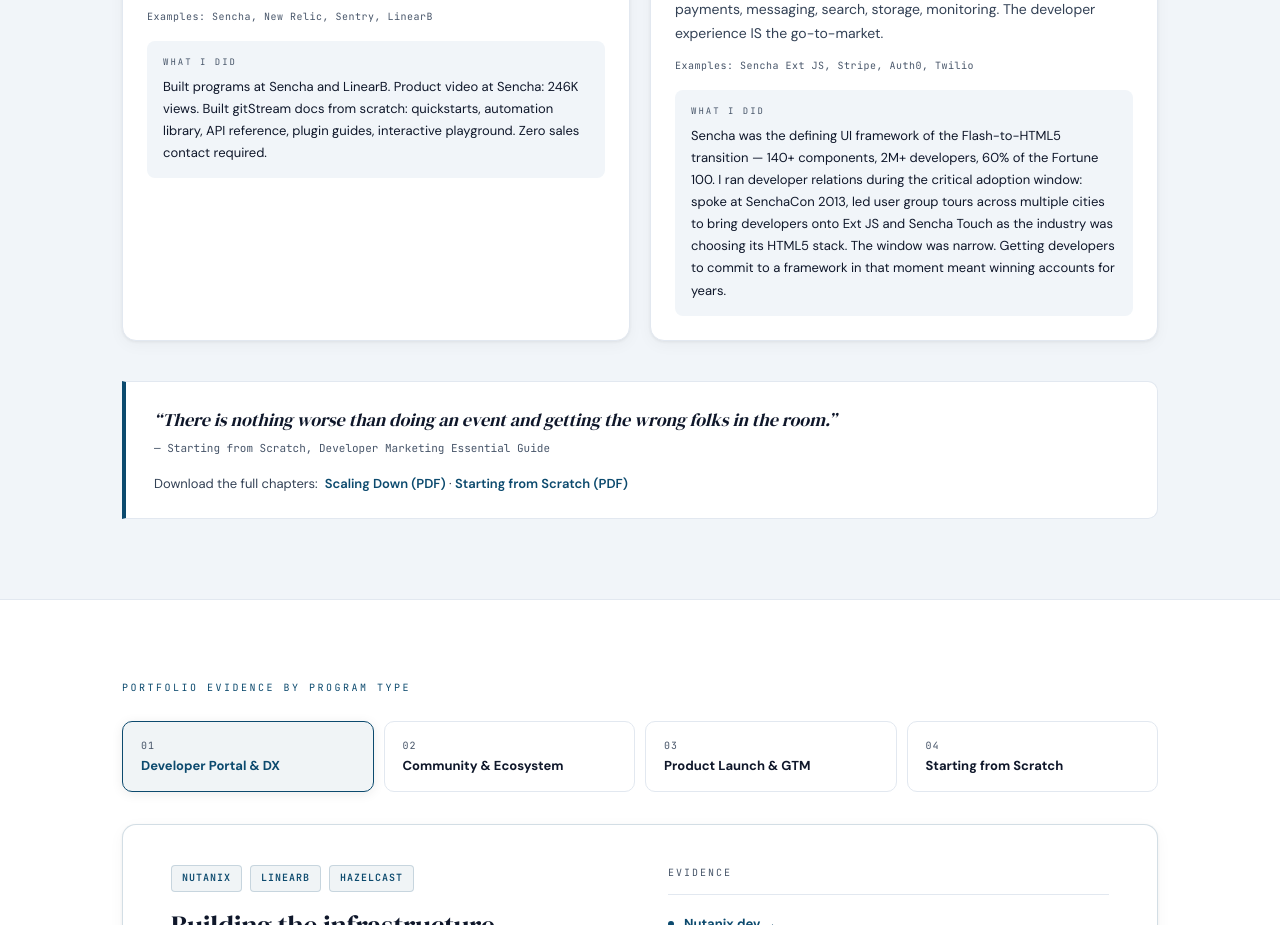
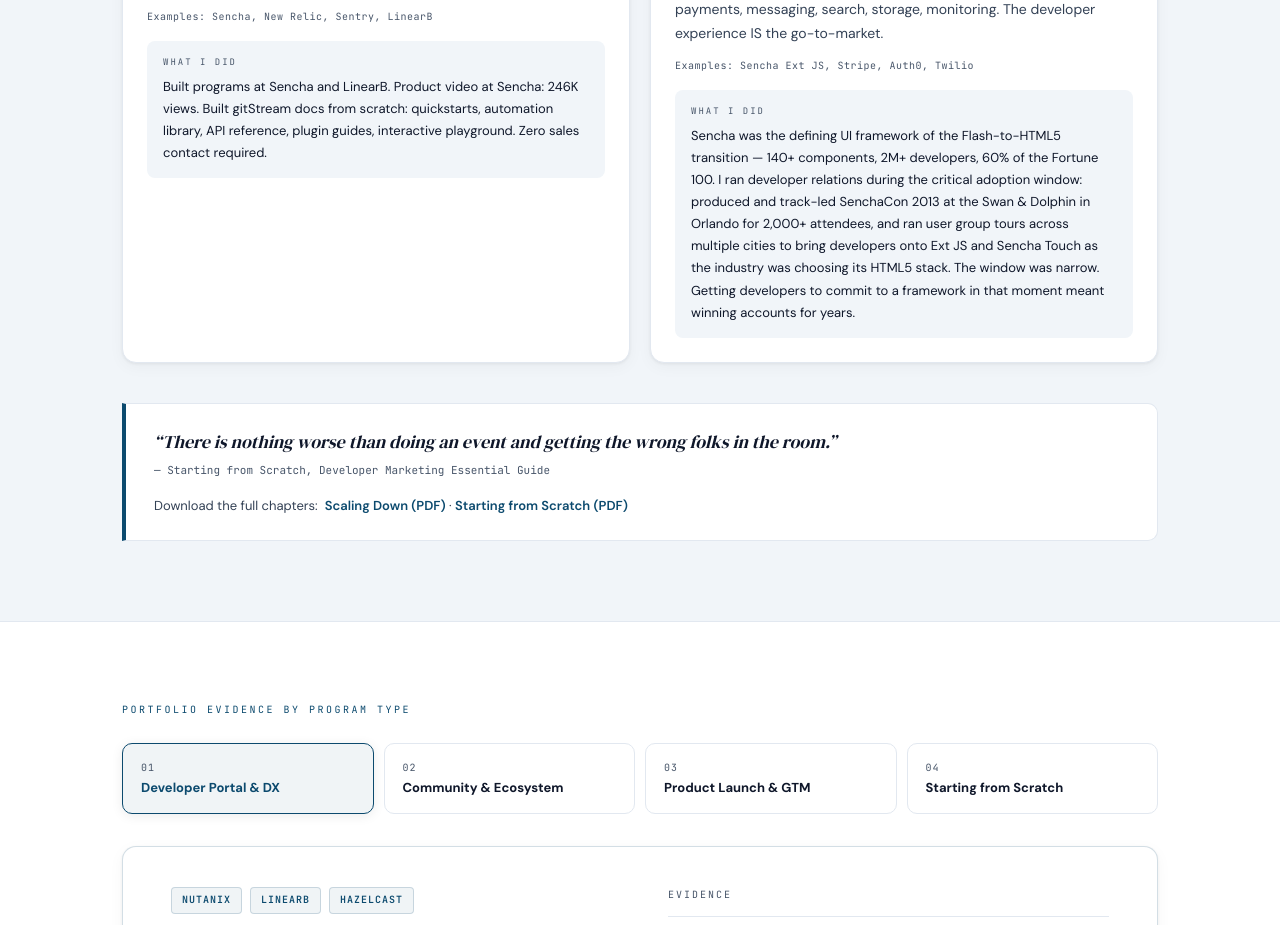
Before and after one commit to lkilpatrick/lkilpatrick_com, a Next.js app: page /impact in a window 1280 px wide. Shown: the part 1140-2065 px from the top of the page. Built offline with nearby package versions, Linux system fonts and the light colour scheme.

Commit message:
fix: SenchaCon 2013 - produced and track-led the conference for 2000+ attendees, not a speaker

```diff
--- a/app/components/ImpactHub.tsx
+++ b/app/components/ImpactHub.tsx
@@ -258,7 +258,7 @@
                 <div className="ih-four-examples">Examples: Sencha Ext JS, Stripe, Auth0, Twilio</div>
                 <div className="ih-four-experience">
                   <div className="ih-four-exp-label">What I did</div>
-                  <p className="ih-four-exp-text">Sencha was the defining UI framework of the Flash-to-HTML5 transition — 140+ components, 2M+ developers, 60% of the Fortune 100. I ran developer relations during the critical adoption window: spoke at SenchaCon 2013, led user group tours across multiple cities to bring developers onto Ext JS and Sencha Touch as the industry was choosing its HTML5 stack. The window was narrow. Getting developers to commit to a framework in that moment meant winning accounts for years.</p>
+                  <p className="ih-four-exp-text">Sencha was the defining UI framework of the Flash-to-HTML5 transition — 140+ components, 2M+ developers, 60% of the Fortune 100. I ran developer relations during the critical adoption window: produced and track-led SenchaCon 2013 at the Swan &amp; Dolphin in Orlando for 2,000+ attendees, and ran user group tours across multiple cities to bring developers onto Ext JS and Sencha Touch as the industry was choosing its HTML5 stack. The window was narrow. Getting developers to commit to a framework in that moment meant winning accounts for years.</p>
                 </div>
               </div>
             </div>
```
